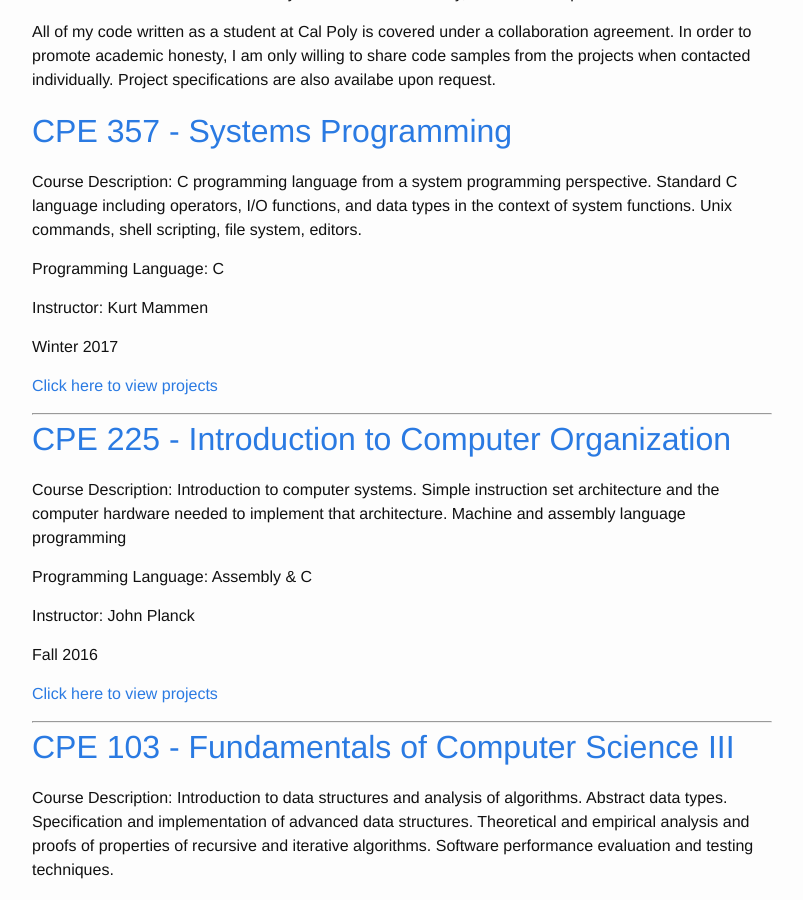
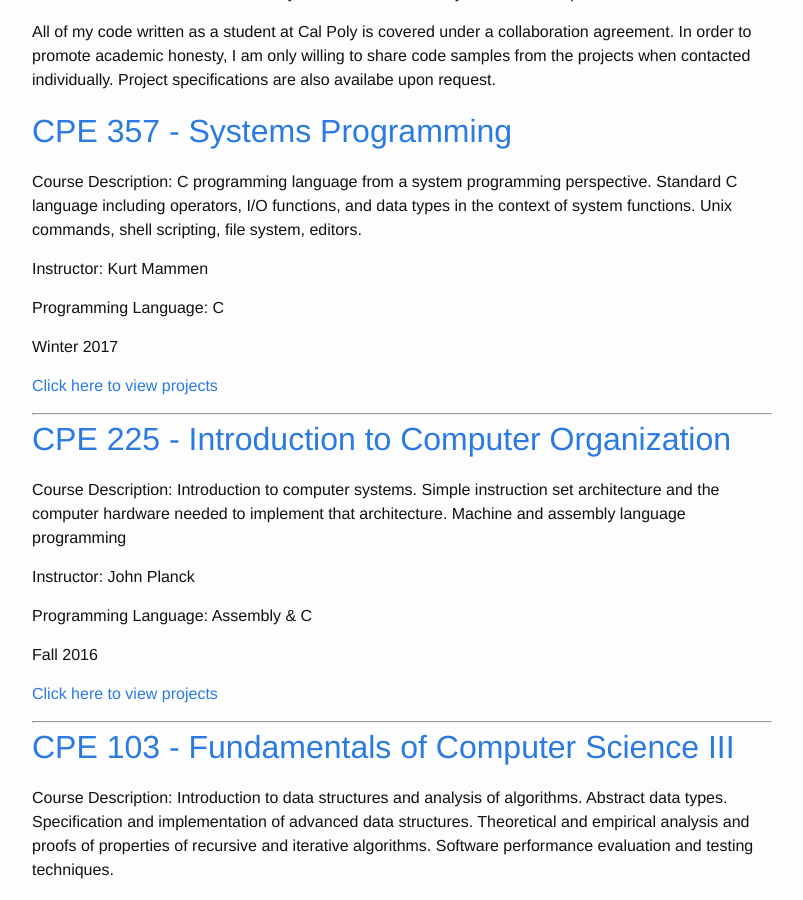
Before and after one commit to JonScott20/JonScott20.github.io, a Jekyll site: the page built from coursework.md, in a window 1280 px wide and 900 px high, scrolled down 429 px. Shown: the whole window, without its empty margins (238-1041 px from the left). Built offline with Jekyll 4.4.1, drawn with Linux system fonts in a browser that asks for light colours.

```diff
--- a/coursework.md
+++ b/coursework.md
@@ -19,9 +19,9 @@ Project specifications are also availabe upon request.
 
 Course Description: C programming language from a system programming perspective. Standard C language including operators, I/O functions, and data types in the context of system functions. Unix commands, shell scripting, file system, editors.
 
+Instructor: Kurt Mammen
+
 Programming Language: C
-
-Instructor: Kurt Mammen
 
 Winter 2017
 
@@ -34,9 +34,9 @@ Winter 2017
 
 Course Description: Introduction to computer systems. Simple instruction set architecture and the computer hardware needed to implement that architecture. Machine and assembly language programming
 
+Instructor: John Planck
+
 Programming Language: Assembly & C
-
-Instructor: John Planck
 
 Fall 2016
 
```
